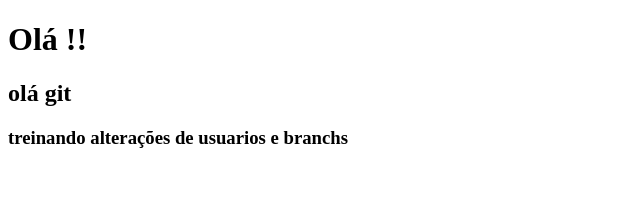
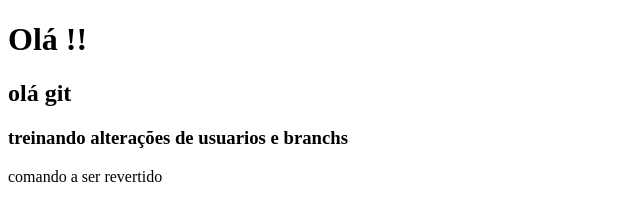
Before and after one commit to Reinan-Alves/ola-git, a plain HTML site: page index.html in a window 1280 px wide. Shown: the whole page, without its empty margins (0-640 px from the left). Drawn offline with Linux system fonts and the light colour scheme.

Commit message:
comando a ser revertido

```diff
--- a/index.html
+++ b/index.html
@@ -10,5 +10,6 @@
     <h1>Olá !!</h1>
     <h2>olá git</h2>
     <h3>treinando alterações de usuarios e branchs</h3>
+    <p>comando a ser revertido</p>
 </body>
 </html>
```
